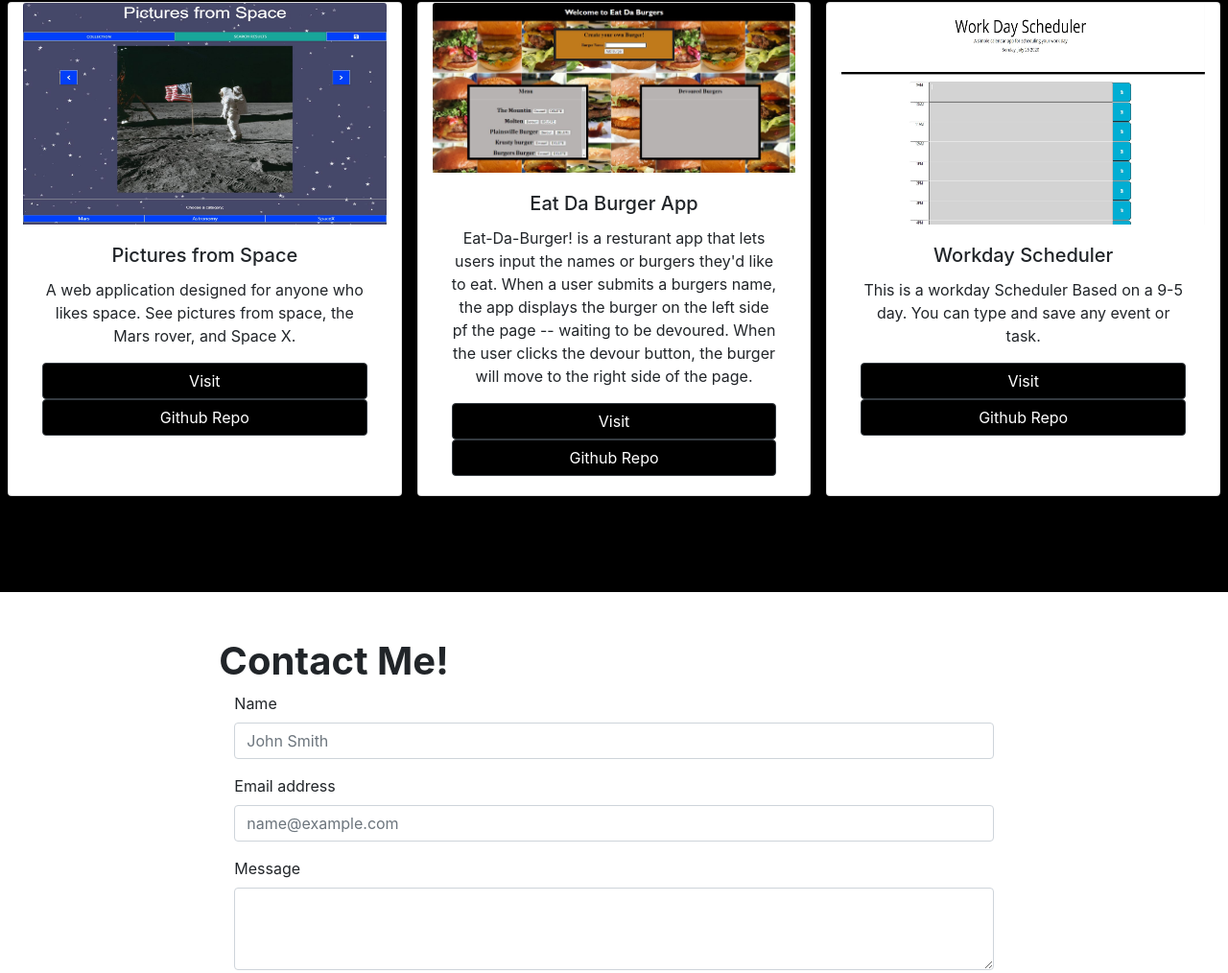
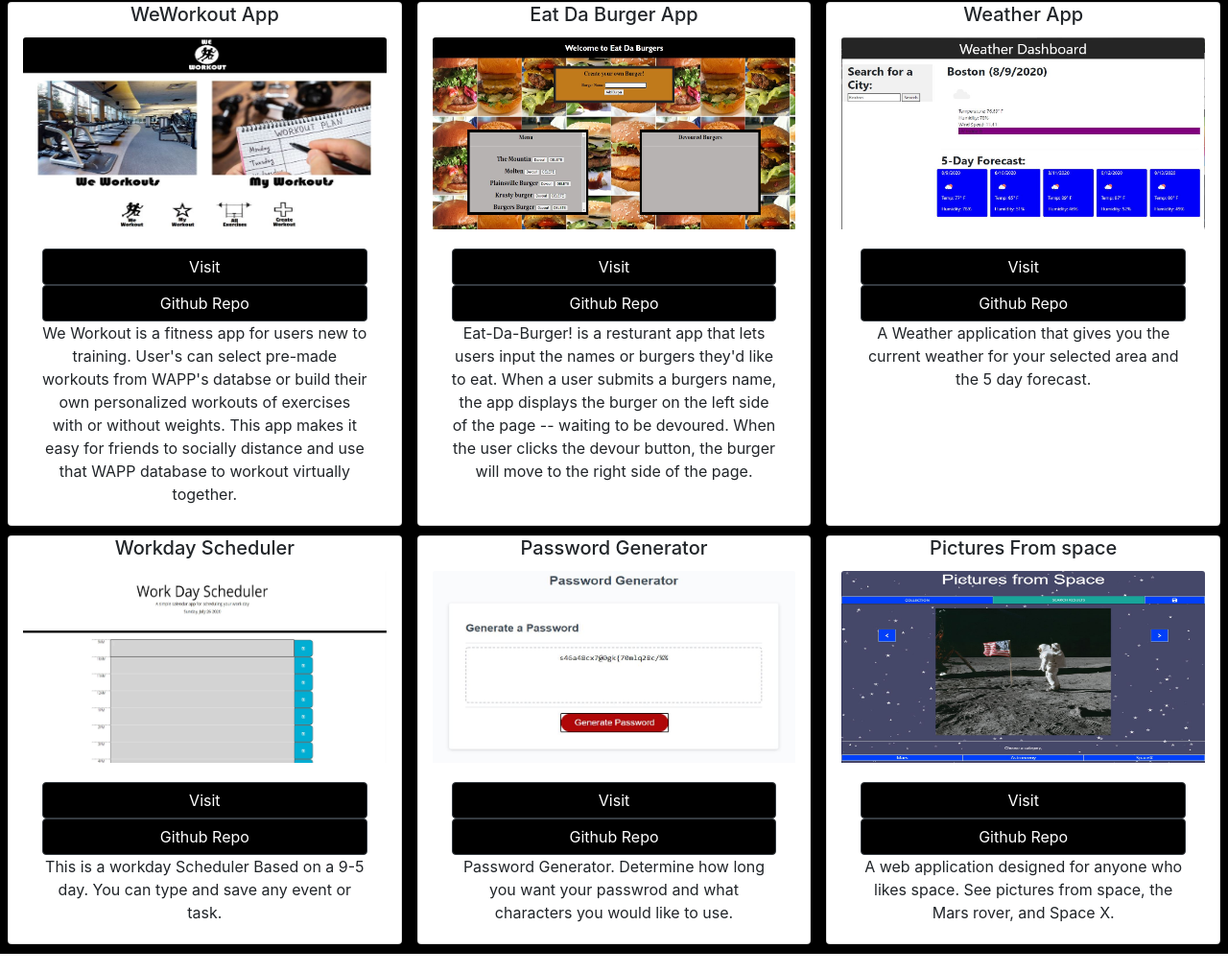
Before and after one commit to SAR-SA/Portfolio, a plain HTML site: page index.html in a window 1280 px wide. Shown: the part 819-1833 px from the top of the page at 96% size. Drawn offline with nearby package versions, Linux system fonts and the light colour scheme; a web font is replaced by a local one.

Commit message:
added new projects and UI update

```diff
--- a/index.html
+++ b/index.html
@@ -8,6 +8,7 @@
   <link rel="stylesheet" href="https://use.fontawesome.com/releases/v5.8.1/css/all.css"
     integrity="sha384-50oBUHEmvpQ+1lW4y57PTFmhCaXp0ML5d60M1M7uH2+nqUivzIebhndOJK28anvf" crossorigin="anonymous" />
   <link href="https://fonts.googleapis.com/css2?family=Mr+De+Haviland&display=swap" rel="stylesheet">
+  <link rel="stylesheet" href="https://cdnjs.cloudflare.com/ajax/libs/animate.css/4.1.1/animate.min.css" />
   <link rel="stylesheet" href="style.css" />
 
   <title>Shawn A. Rather</title>
@@ -18,12 +19,12 @@
   <!-- Name Banner -->
   <div class="jumbotron jumbotron-fluid">
     <div class="container">
-      <h1 class="display-4" id="name">Shawn A. Rather</h1>
+      <h1 class="display-4 animate__animated animate__backInDown" id="name">Shawn A. Rather</h1>
     </div>
   </div>
 
   <!-- Nave Bar (Display none on mobile) -->
-  <nav class="navbar navbar-expand-lg">
+  <nav class="navbar sticky-top navbar-expand-lg">
     <button class="navbar-toggler" type="button" data-toggle="col-3lapse" data-target="#navbarNavAltMarkup"
       aria-controls="navbarNavAltMarkup" aria-expanded="false" aria-label="Toggle navigation">
       <span class="navbar-toggler-icon"></span>
@@ -54,42 +55,82 @@
   </div>
 
   <!-- Projects -->
-  <div class="container-fluid projects" id="projects">
+  <div class="container-fluid projects animate__animated animate__fadeIn" id="projects">
     <h1 class="projects-banner"><strong>Projects</strong></h1>
     <hr class="hrTwo">
     <div class="row">
       <div class="card col-sm ml-2 mr-2" style="width: 18rem;">
-        <img src="./assets/pictures from space.JPG" class="card-img-top" alt="Pictures from Space">
+        <h5 class="card-title">WeWorkout App</h5>
+        <img src="./assets/WeWorkout2.JPG" class="card-img-top" alt="We Workout App">
         <div class="card-body">
-          <h5 class="card-title">Pictures from Space</h5>
-          <p class="card-text">A web application designed for anyone who likes space. See pictures from space, the Mars
-            rover, and Space X.</p>
-          <a href="https://nkleinmann.github.io/Project-Wilder/" class="btn btn-dark">Visit</a>
-          <a href="https://github.com/nkleinmann/Project-Wilder" class="btn btn-dark">Github Repo</a>
+          <a href="https://weworkoutapp.herokuapp.com/" class="btn btn-dark">Visit</a>
+          <a href="https://github.com/achampigny4/we-workout" class="btn btn-dark">Github Repo</a>
+          <p class="card-text">We Workout is a fitness app for users new to training. User's can select pre-made workouts from WAPP's databse or build their own personalized
+            workouts of exercises with or without weights. This app makes it easy for friends to socially distance and
+            use that WAPP database to workout virtually together.</p>
         </div>
       </div>
 
       <div class="card col-sm ml-2 mr-2" style="width: 18rem;">
+        <h5 class="card-title">Eat Da Burger App</h5>
         <img src="assets/EatDaBurger.JPG" class="card-img-top" alt="Weather App">
         <div class="card-body">
-          <h5 class="card-title">Eat Da Burger App</h5>
+          <a href="https://boiling-sierra-29679.herokuapp.com/" class="btn btn-dark">Visit</a>
+          <a href="https://github.com/SAR-SA/Eat-Da-Burger-App" class="btn btn-dark">Github Repo</a>
           <p class="card-text">Eat-Da-Burger! is a resturant app that lets users input the names or burgers they'd like
-            to eat. When a user submits a burgers name, the app displays the burger on the left side pf the page --
+            to eat. When a user submits a burgers name, the app displays the burger on the left side of the page --
             waiting to be devoured. When the user clicks the devour button, the burger will move to the right side of
             the page.</p>
-          <a href="https://boiling-sierra-29679.herokuapp.com/" class="btn btn-dark">Visit</a>
-          <a href="https://github.com/SAR-SA/Eat-Da-Burger-App" class="btn btn-dark">Github Repo</a>
         </div>
       </div>
 
       <div class="card col-sm ml-2 mr-2" style="width: 18rem;">
-        <img src="./assets/WorkDayScheduler Readme.JPG" class="card-img-top" alt="Work Day Scheduler">
+        <h5 class="card-title">Weather App</h5>
+        <img src="./assets/WeatherApp.JPG" class="card-img-top" alt="WeatherApp">
         <div class="card-body">
-          <h5 class="card-title">Workday Scheduler</h5>
-          <p class="card-text">This is a workday Scheduler Based on a 9-5 day. You can type and save any event or task.
+          <a href="https://sar-sa.github.io/Homework-6-Weather-App/" class="btn btn-dark">Visit</a>
+          <a href="https://github.com/SAR-SA/Homework-6-Weather-App" class="btn btn-dark">Github Repo</a>
+          <p class="card-text">A Weather application that gives you the current weather for your selected area and the 5 day forecast.
           </p>
+        </div>
+      </div>
+    </div>
+  </div>
+
+  <!-- Projects Line 2 -->
+  <div class="container-fluid projects animate__animated animate__fadeIn" id="projects">
+    <!-- <h1 class="projects-banner"><strong>Projects</strong></h1>
+    <hr class="hrTwo"> -->
+    <div class="row">
+      <div class="card col-sm ml-2 mr-2" style="width: 18rem;">
+        <h5 class="card-title">Workday Scheduler</h5>
+        <img src="./assets/WorkDayScheduler Readme.JPG" class="card-img-top" alt="Workday Scheduler">
+        <div class="card-body">
           <a href="https://sar-sa.github.io/Homework-5-Work-Day-Scheduler/" class="btn btn-dark">Visit</a>
           <a href="https://github.com/SAR-SA/Homework-5-Work-Day-Scheduler" class="btn btn-dark">Github Repo</a>
+          <p class="card-text">This is a workday Scheduler Based on a 9-5 day. You can type and save any event or task.</p>
+        </div>
+      </div>
+
+      <div class="card col-sm ml-2 mr-2" style="width: 18rem;">
+        <h5 class="card-title">Password Generator</h5>
+        <img src="assets/Password_Generator_Readme.JPG" class="card-img-top" alt="Password Generator">
+        <div class="card-body">
+          <a href="https://sar-sa.github.io/Homework-3-Password-Generator/" class="btn btn-dark">Visit</a>
+          <a href="https://github.com/SAR-SA/Homework-3-Password-Generator" class="btn btn-dark">Github Repo</a>
+          <p class="card-text">Password Generator. Determine how long you want your passwrod and what characters you would like to use.</p>
+        </div>
+      </div>
+
+      <div class="card col-sm ml-2 mr-2" style="width: 18rem;">
+        <h5 class="card-title">Pictures From space</h5>
+        <img src="./assets/pictures from space.JPG" class="card-img-top" alt="Pictures From Space">
+        <div class="card-body">
+          <a href="https://nkleinmann.github.io/Project-Wilder/" class="btn btn-dark">Visit</a>
+          <a href="https://github.com/nkleinmann/Project-Wilder" class="btn btn-dark">Github Repo</a>
+          <p class="card-text">A web application designed for anyone who likes space. See pictures from space, the Mars
+            rover, and Space X.
+          </p>
         </div>
       </div>
     </div>
--- a/style.css
+++ b/style.css
@@ -52,7 +52,7 @@ li:last-child {
 
 .projects {
     background-color: black;
-    padding-bottom: 100px;
+    padding-bottom: 10px;
 }
 
 .projects-banner {
@@ -108,7 +108,9 @@ footer {
     text-align: center;
 }
 
-
+.card-img-top {
+    height: 200px;
+}
 
 @media screen and (max-width:500px){
     .navbar {
```
Also changed, not shown: assets/Password_Generator_Readme.JPG (added), assets/WeWorkout.JPG (added), assets/WeWorkout2.JPG (added), 1 other file.
